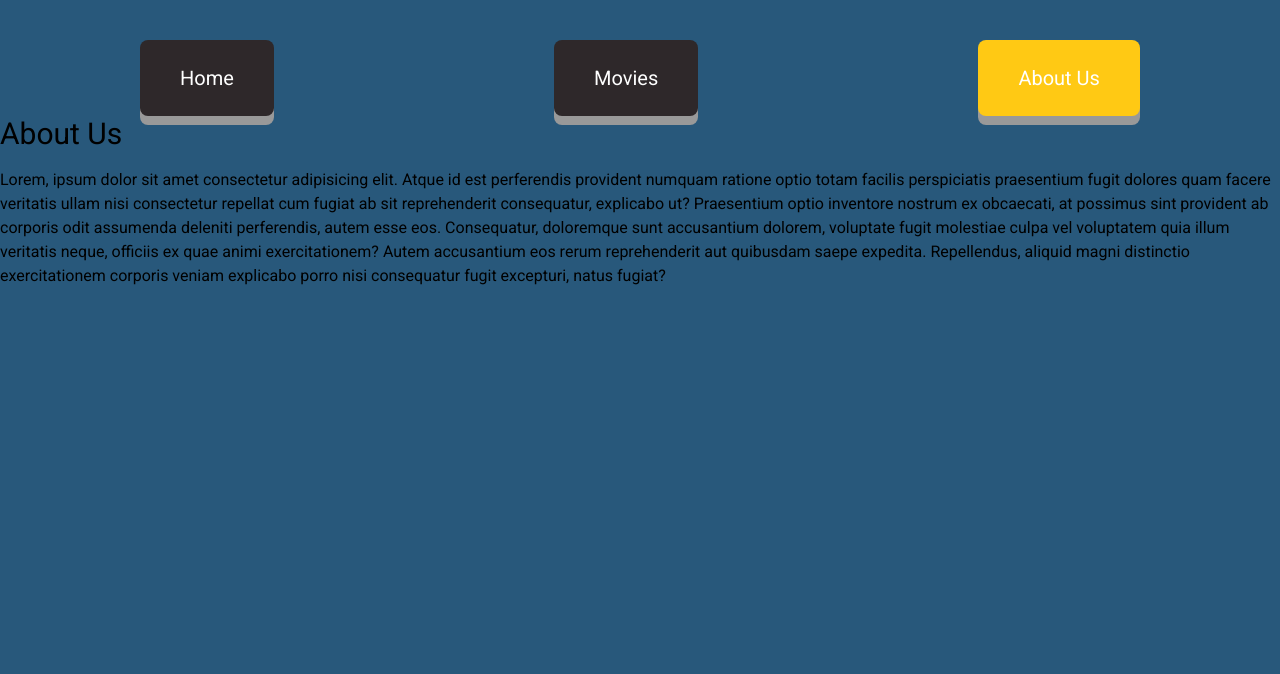
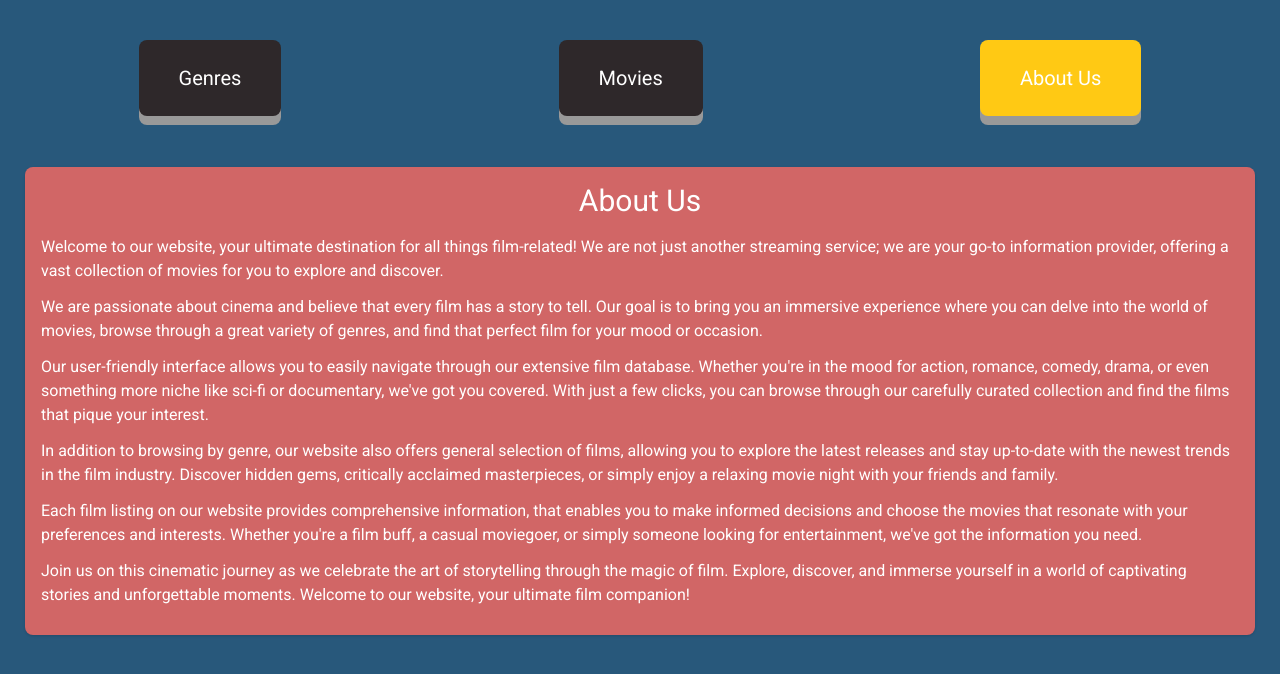
Before and after one commit to dzhusoleksiy/Films, a React (Create React App) app: page /about in a window 1280 px wide. Shown: the top 674 px of the page. Built offline with nearby package versions, Linux system fonts and the light colour scheme.

Commit message:
stylization of about us page

```diff
--- a/src/components/about/About.jsx
+++ b/src/components/about/About.jsx
@@ -1,22 +1,48 @@
 const About = () => {
   return (
-    <>
-    <h1 className="text-3xl text-canter mb-4">About Us</h1>
-    <p>
-      Lorem, ipsum dolor sit amet consectetur adipisicing elit. Atque id est
-      perferendis provident numquam ratione optio totam facilis perspiciatis
-      praesentium fugit dolores quam facere veritatis ullam nisi consectetur
-      repellat cum fugiat ab sit reprehenderit consequatur, explicabo ut?
-      Praesentium optio inventore nostrum ex obcaecati, at possimus sint
-      provident ab corporis odit assumenda deleniti perferendis, autem esse eos.
-      Consequatur, doloremque sunt accusantium dolorem, voluptate fugit
-      molestiae culpa vel voluptatem quia illum veritatis neque, officiis ex
-      quae animi exercitationem? Autem accusantium eos rerum reprehenderit aut
-      quibusdam saepe expedita. Repellendus, aliquid magni distinctio
-      exercitationem corporis veniam explicabo porro nisi consequatur fugit
-      excepturi, natus fugiat?
-    </p>
-  </>
+    <div className="bg-indianRed rounded-lg text-white p-4 mt-[21px] sm:mt-[31px] md:mt-[41px] lg:mt-[51px] shadow mx-[10px] sm:mx-[15px] md:mx-[20px] lg:mx-[25px] mb-[10px] sm:mb-[20px] md:mb-[30px] lg:mb-[40px]">
+      <h1 className="text-3xl text-center mb-4">About Us</h1>
+      <p className="my-3">
+        Welcome to our website, your ultimate destination for all things
+        film-related! We are not just another streaming service; we are your
+        go-to information provider, offering a vast collection of movies for you
+        to explore and discover.
+      </p>
+      <p className="my-3">
+        We are passionate about cinema and believe that every film has a story
+        to tell. Our goal is to bring you an immersive experience where you can
+        delve into the world of movies, browse through a great variety of
+        genres, and find that perfect film for your mood or occasion.
+      </p>
+      <p className="my-3">
+        Our user-friendly interface allows you to easily navigate through our
+        extensive film database. Whether you're in the mood for action, romance,
+        comedy, drama, or even something more niche like sci-fi or documentary,
+        we've got you covered. With just a few clicks, you can browse through
+        our carefully curated collection and find the films that pique your
+        interest.
+      </p>
+      <p className="my-3">
+        In addition to browsing by genre, our website also offers general
+        selection of films, allowing you to explore the latest releases and stay
+        up-to-date with the newest trends in the film industry. Discover hidden
+        gems, critically acclaimed masterpieces, or simply enjoy a relaxing
+        movie night with your friends and family.
+      </p>
+      <p className="my-3">
+        Each film listing on our website provides comprehensive information,
+        that enables you to make informed decisions and choose the movies that
+        resonate with your preferences and interests. Whether you're a film
+        buff, a casual moviegoer, or simply someone looking for entertainment,
+        we've got the information you need.
+      </p>
+      <p className="my-3">
+        Join us on this cinematic journey as we celebrate the art of
+        storytelling through the magic of film. Explore, discover, and immerse
+        yourself in a world of captivating stories and unforgettable moments.
+        Welcome to our website, your ultimate film companion!
+      </p>
+    </div>
   );
 };
 
--- a/src/components/common/Nav.jsx
+++ b/src/components/common/Nav.jsx
@@ -4,7 +4,7 @@ const Nav = () => {
   return (
     <nav className="flex justify-around mt-[10px] sm:mt-[20px] md:mt-[30px] lg:mt-[40px]">
       <NavLink to="/" className="nav-link">
-        Home
+        Genres
       </NavLink>
       <NavLink to="/movies/list" className="nav-link">
         Movies
--- a/src/components/common/Pagination.jsx
+++ b/src/components/common/Pagination.jsx
@@ -59,6 +59,7 @@ const Pagination = ({ currentPage, totalPageCount, onPageChange }) => {
             page === currentPage ? "bg-jonquil" : "bg-raisinBlack "
           }`}
           onClick={() => handlePageChange(page)}
+          disabled={page === currentPage}
         >
           {page}
         </button>
--- a/src/components/movies/GenresList.jsx
+++ b/src/components/movies/GenresList.jsx
@@ -56,8 +56,10 @@ const GenresList = ({ config }) => {
 
   return (
     <>
-      <h1 className="text-3xl text-center mb-4">Genre: {gName && gName}</h1>
-      <div className="grid grid-cols-4 gap-4">
+      <h1 className="text-3xl text-center bg-indianRed rounded-lg text-white p-4 mt-[21px] sm:mt-[31px] md:mt-[41px] lg:mt-[51px] mb-[10px] sm:mb-[15px] md:mb-[20px] lg:mb-[25px] shadow-md mx-[10px] sm:mx-[15px] md:mx-[20px] lg:mx-[25px]">
+        Genre: {gName && gName}
+      </h1>
+      <div className="movie-grid mt-0">
         {movies?.results &&
           movies.results.map((m) => (
             <Movie key={m.id} item={m} config={config} />
--- a/src/components/movies/Movie.jsx
+++ b/src/components/movies/Movie.jsx
@@ -2,20 +2,17 @@ import { Link } from "react-router-dom";
 
 const Movie = ({ item, config }) => {
   return (
-    <div className="rounded-lg shadow-md overflow-hidden bg-indianRed">
+    <div className="rounded-lg shadow-md overflow-hidden bg-indianRed lg:hover:shadow-xl">
       <Link to={`/movies/detail/${item.id}`}>
         {config?.images?.base_url && (
           <div>
             <img
-              className="w-full max-w-full shadow-slate-600"
+              className="w-full max-w-full shadow-md"
               src={config.images.base_url + "w500" + item.poster_path}
               alt={item.title + " poster"}
             />
           </div>
         )}
-        <h2 className="text-2xl px-2 py-2 text-center text-white">
-          {item.title}
-        </h2>
       </Link>
     </div>
   );
--- a/src/index.css
+++ b/src/index.css
@@ -27,7 +27,7 @@ body {
 
 @layer components {
   .nav-link {
-    @apply text-xl shadow-md text-white bg-raisinBlack px-2.5 py-4 rounded-lg mx-[10px] sm:mx-0 sm:px-9 sm:py-5 lg:px-10 lg:py-6;
+    @apply text-xl shadow-md text-white bg-raisinBlack px-2.5 py-4 rounded-lg mx-[10px] sm:mx-0 sm:px-9 sm:py-5 lg:px-10 lg:py-6 lg:hover:opacity-90;
   }
   .nav-link.active {
     @apply bg-jonquil;
@@ -45,6 +45,6 @@ body {
     @apply flex justify-center mt-[10px] sm:mt-[20px] md:mt-[30px] lg:mt-[40px] mb-[16px] sm:mb-[26px] md:mb-[36px] lg:mb-[46px] mx-[10px] sm:mx-[15px] md:mx-[20px] lg:mx-[25px];
   }
   .page-button {
-    @apply mx-0.5 shadow-md text-white w-[40px] h-[40px] rounded-full flex items-center justify-center outline-none;
+    @apply mx-0.5 shadow-md text-white w-[40px] h-[40px] rounded-full flex items-center justify-center outline-none lg:hover:opacity-90;
   }
 }
```
